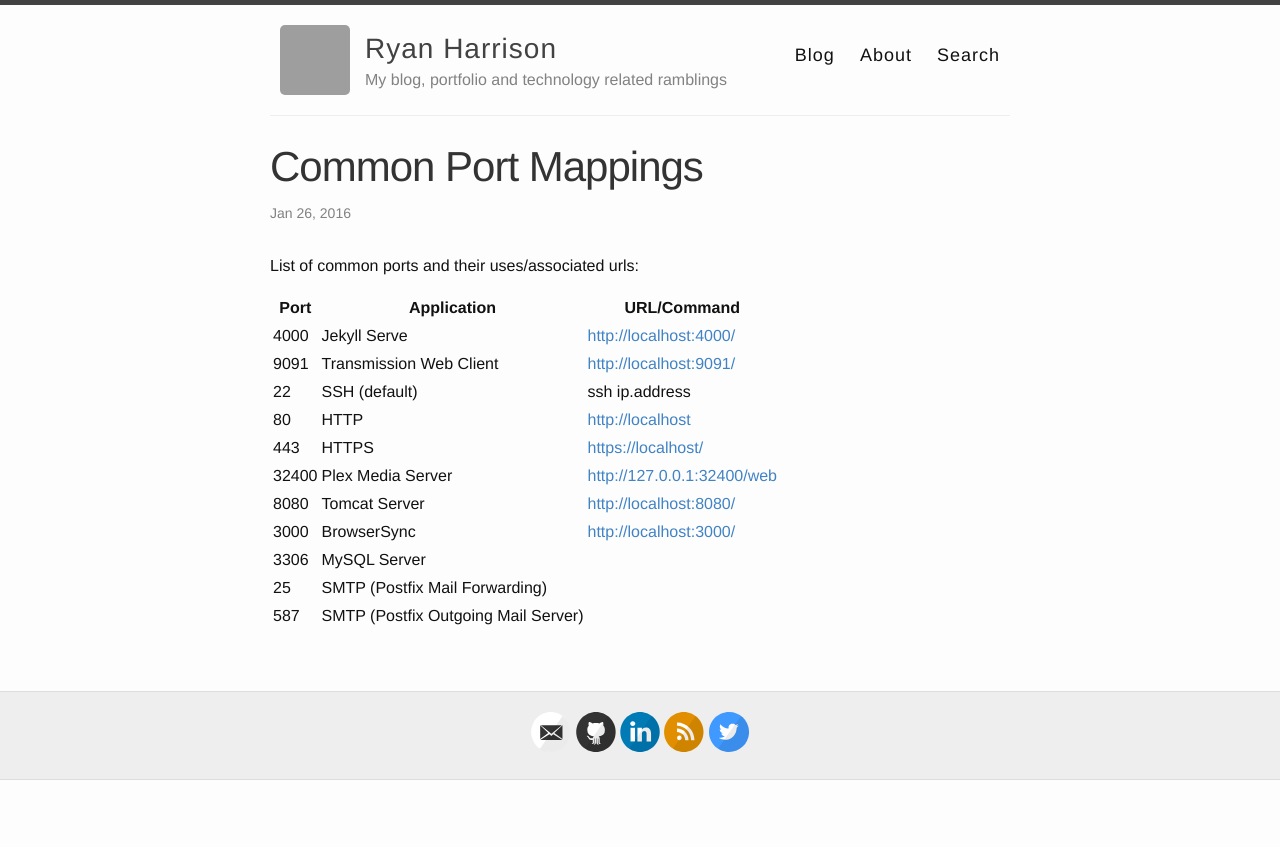
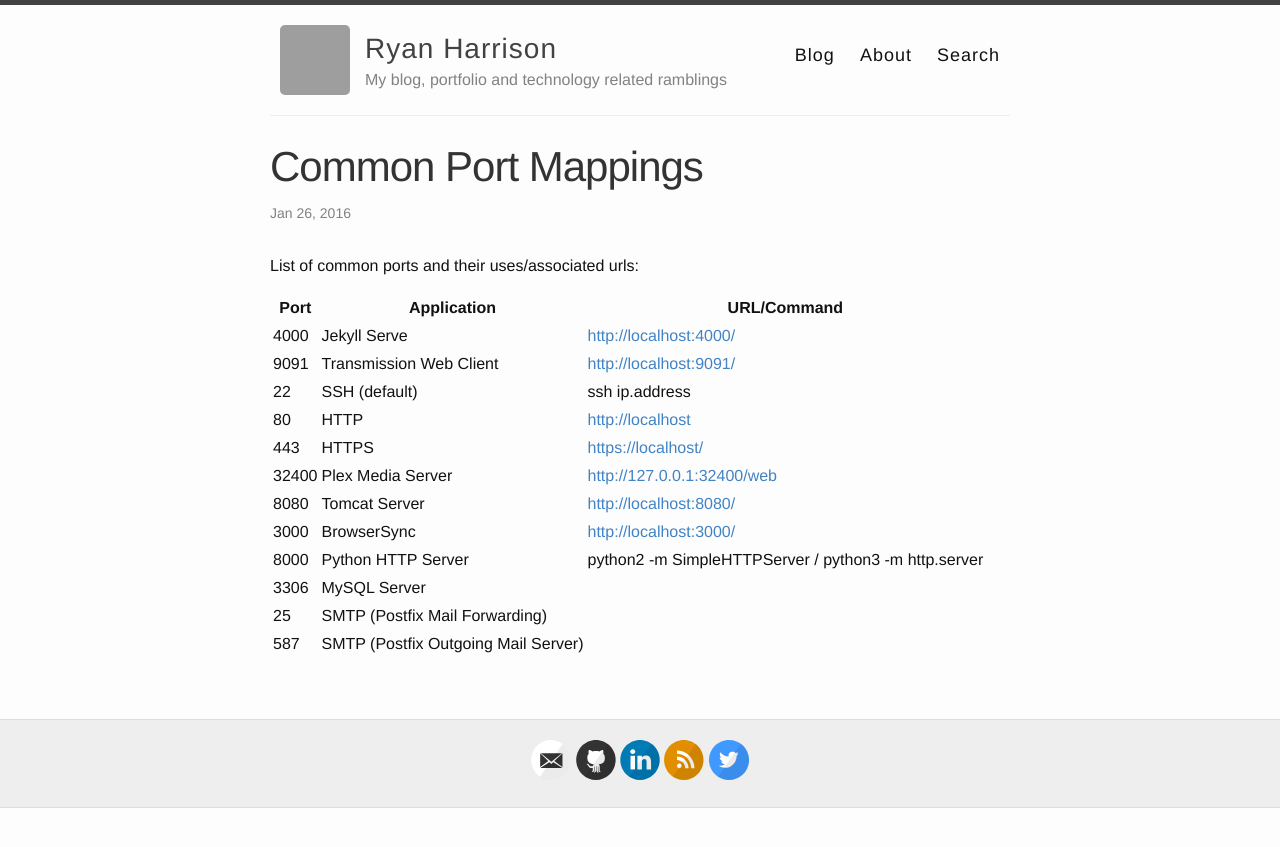
Before and after one commit to raharrison/ryanharrison.co.uk, a Jekyll site: the page built from _posts/2016-01-26-common-port-mappings.md, in a window 1280 px wide. Shown: the top 847 px of the page. Built offline with Jekyll 4.4.1, drawn with Linux system fonts in a browser that asks for light colours; nearby versions of some CDN libraries; comment, search, counter and statistics services are not loaded; grey boxes are pictures that could not be loaded.

Commit message:
Add port for python http server

```diff
--- a/_posts/2016-01-26-common-port-mappings.md
+++ b/_posts/2016-01-26-common-port-mappings.md
@@ -19,6 +19,7 @@ List of common ports and their uses/associated urls:
 | 32400 | Plex Media Server | <http://127.0.0.1:32400/web> |
 | 8080| Tomcat Server | <http://localhost:8080/> |
 | 3000| BrowserSync | <http://localhost:3000/> |
+| 8000 | Python HTTP Server | python2 -m SimpleHTTPServer / python3 -m http.server |
 | 3306 | MySQL Server | |
 | 25 | SMTP (Postfix Mail Forwarding) | |
 | 587 | SMTP (Postfix Outgoing Mail Server) | |
```
